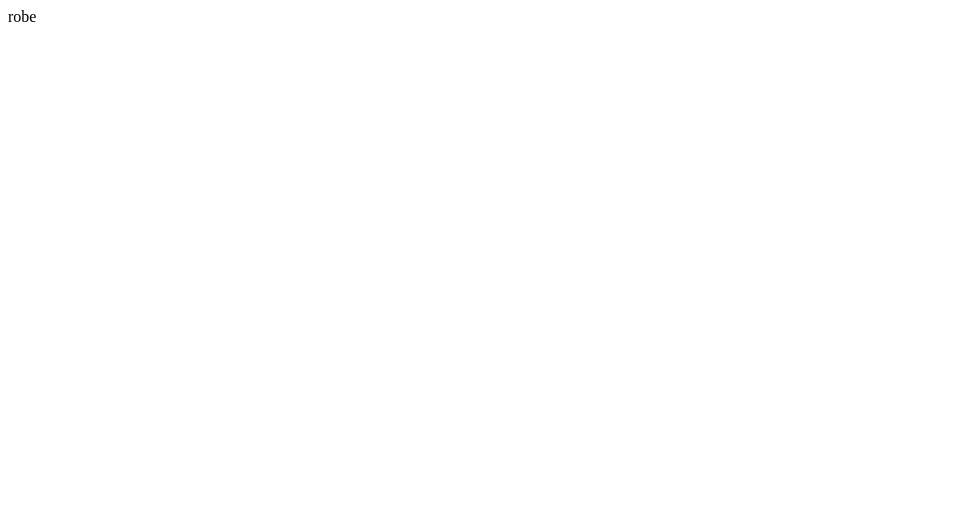
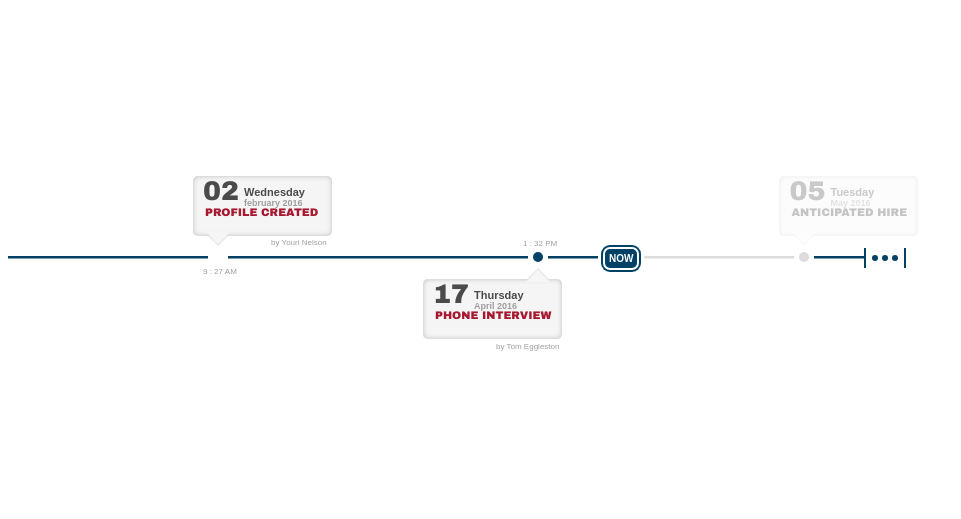
Before and after one commit to AlexGoldin/SitoPcto, a plain HTML site: page Timeline.html in a window 1280 px wide. Shown: the whole page, without its empty margins (0-961 px from the left). Drawn offline with Linux system fonts and the light colour scheme.

Commit message:
Update Timeline.html

```diff
--- a/Timeline.html
+++ b/Timeline.html
@@ -1 +1,97 @@
-robe
+<!DOCTYPE html>
+<html>
+<head>
+    <link href="css/timeline.css" rel="stylesheet" type="text/css">
+</head>
+<div class="Timeline">
+
+    <svg height="5" width="200">
+    <line x1="0" y1="0" x2="200" y2="0" style="stroke:#004165;stroke-width:5" />
+    Sorry, your browser does not support inline SVG.
+  </svg>
+
+    <div class="event1">
+
+      <div class="event1Bubble">
+        <div class="eventTime">
+          <div class="DayDigit">02</div>
+          <div class="Day">
+             Wednesday
+            <div class="MonthYear">february 2016</div>
+          </div>
+        </div>
+        <div class="eventTitle">Profile Created</div>
+      </div>
+      <div class="eventAuthor">by Youri Nelson</div>
+      <svg height="20" width="20">
+         <circe cx="10" cy="11" r="5" fill="#004165" />
+       </svg>
+      <div class="time">9 : 27 AM</div>
+
+    </div>
+
+    <svg height="5" width="300">
+    <line x1="0" y1="0" x2="300" y2="0" style="stroke:#004165;stroke-width:5" />
+    Sorry, your browser does not support inline SVG.
+  </svg>
+
+    <div class="event2">
+
+      <div class="event2Bubble">
+        <div class="eventTime">
+          <div class="DayDigit">17</div>
+          <div class="Day">
+             Thursday
+            <div class="MonthYear">April 2016</div>
+          </div>
+        </div>
+        <div class="eventTitle">Phone Interview</div>
+      </div>
+      <div class="event2Author">by Tom Eggleston</div>
+        <svg height="20" width="20">
+      <circle cx="10" cy="11" r="5" fill="#004165" />
+      </svg>
+      <div class="time2">1 : 32 PM</div>
+    </div>
+
+    <svg height="5" width="50">
+    <line x1="0" y1="0" x2="50" y2="0" style="stroke:#004165;stroke-width:5" />
+    Sorry, your browser does not support inline SVG.
+  </svg>
+
+    <div class="now">
+      NOW
+    </div>
+
+
+    <svg height="5" width="150">
+    <line x1="0" y1="0" x2="150" y2="0" style="stroke:rgba(162, 164, 163, 0.37);stroke-width:5" />
+    Sorry, your browser does not support inline SVG.
+  </svg>
+    <div class="event3 futureGray ">
+      <div class="event1Bubble futureOpacity">
+        <div class="eventTime">
+          <div class="DayDigit">05</div>
+          <div class="Day">
+             Tuesday
+            <div class="MonthYear">May 2016</div>
+          </div>
+        </div>
+        <div class="eventTitle">Anticipated Hire</div>
+      </div>
+        <svg height="20" width="20">
+      <circle cx="10" cy="11" r="5" fill="rgba(162, 164, 163, 0.37)" />
+      </svg>
+    </div>
+  <svg height="5" width="50">
+  <line x1="0" y1="0" x2="50" y2="0" style="stroke:#004165;stroke-width:5" />
+  </svg>
+  <svg height="20" width="42">
+  <line x1="1" y1="0" x2="1" y2="20" style="stroke:#004165;stroke-width:2" />
+  <circle cx="11" cy="10" r="3" fill="#004165" />
+  <circle cx="21" cy="10" r="3" fill="#004165" />
+  <circle cx="31" cy="10" r="3" fill="#004165" />
+  <line x1="41" y1="0" x2="41" y2="20" style="stroke:#004165;stroke-width:2" />
+  </svg>
+
+  </div>
```
